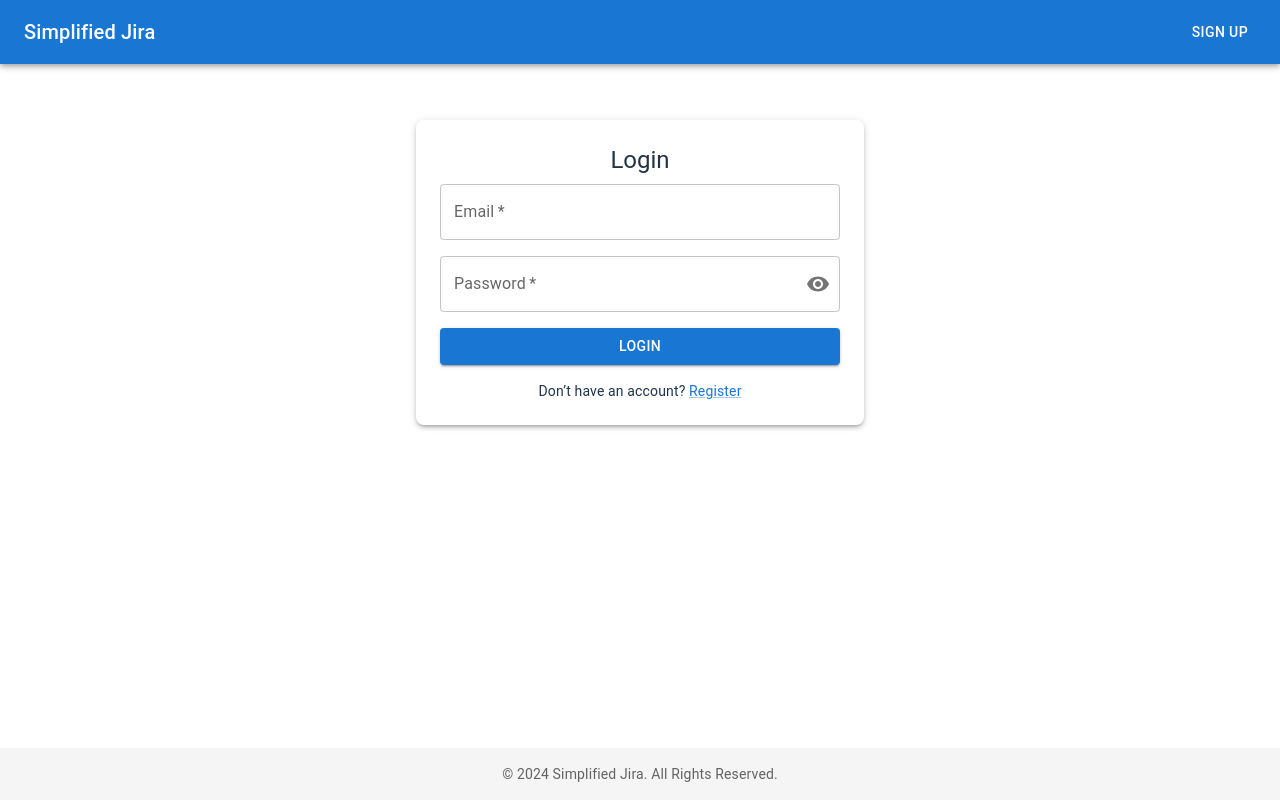
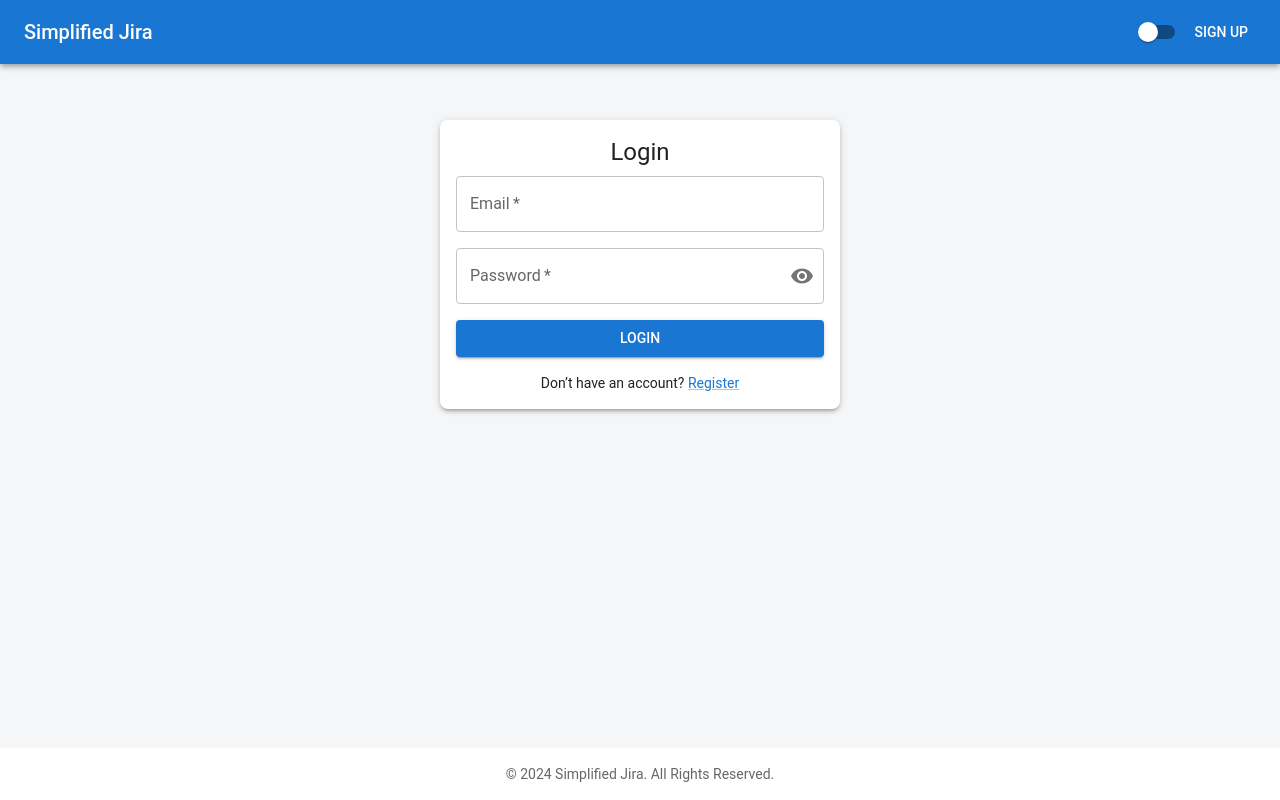
Before and after one commit to Manasamohapatra1/simplified-jira, a React (Vite) app in the folder client/: page /login in a window 1280 px wide. Built offline with nearby package versions, Linux system fonts and the light colour scheme; no server answers.

Commit message:
UI theme added

```diff
--- a/client/src/components/Landing Page/LandingPage.jsx
+++ b/client/src/components/Landing Page/LandingPage.jsx
@@ -1,6 +1,7 @@
 import React from "react";
 import { Box, Typography, Button } from "@mui/material";
 import { useNavigate } from "react-router-dom";
+
 
 const LandingPage = () => {
   const navigate = useNavigate();
@@ -13,16 +14,16 @@ const LandingPage = () => {
 
   return (
     <Box
-      sx={{
+      sx={ (theme) => ({
         maxWidth: 600,
         mx: "auto",
         mt: 5,
         p: 3,
         boxShadow: 3,
         borderRadius: 2,
-        backgroundColor: "white",
+        backgroundColor: theme.palette.background.paper,
         textAlign: "center",
-      }}
+      })}
     >
       <Typography variant="h4" gutterBottom>
         Welcome to Simplified Jira
--- a/client/src/components/Layout.jsx
+++ b/client/src/components/Layout.jsx
@@ -1,11 +1,16 @@
-import { AppBar, Toolbar, Typography, Button, Container } from "@mui/material";
+import { AppBar, Toolbar, Typography, Button, Container, Switch } from "@mui/material";
 import { Outlet } from "react-router-dom";
 import { Link } from "react-router-dom";
 import { useVisibility } from "../contexts/VisibilityContext";
+import { useContext } from "react";
+import { ThemeContext } from "../contexts/ThemeContext";
+import { useTheme } from "@mui/material/styles";
 
 
 const Layout = () => {
     const { visibleButton } = useVisibility();
+    const { isDarkMode, toggleTheme } = useContext(ThemeContext);
+    const theme = useTheme();
     return (
         <div style={{ display: "flex", flexDirection: "column", minHeight: "100vh" }}>
             {/* AppBar */}
@@ -16,6 +21,7 @@ const Layout = () => {
                             Simplified Jira
                         </Link>
                     </Typography>
+                    <Switch checked={isDarkMode} onChange={toggleTheme} />
                     {(visibleButton === "both" || visibleButton === 'login') && (
                         <Button color="inherit">
                             <Link to="/login" className="white-link">Login</Link>
@@ -39,7 +45,8 @@ const Layout = () => {
             {/* Footer */}
             <footer
                 style={{
-                    backgroundColor: "#f5f5f5",
+                    backgroundColor: theme.palette.background.paper,
+                    color: theme.palette.text.primary,
                     padding: "1rem",
                     textAlign: "center",
                     marginTop: "auto",
--- a/client/src/components/Login/LoginForm.jsx
+++ b/client/src/components/Login/LoginForm.jsx
@@ -52,15 +52,17 @@ const LoginForm = () => {
 
     return (
         <Box
-        sx={{
+        sx={(theme) => ({
             maxWidth: 400,
             mx: "auto",
             mt: 5,
             p: 3,
             boxShadow: 3,
             borderRadius: 2,
-            backgroundColor: "white",
-        }}
+            backgroundColor: theme.palette.background.paper,
+            color: theme.palette.text.primary,
+            padding: theme.spacing(2),
+        })}
         >
         <Typography variant="h5" gutterBottom align="center">
             Login
--- a/client/src/components/Registration/RegistrationForm.jsx
+++ b/client/src/components/Registration/RegistrationForm.jsx
@@ -39,14 +39,16 @@ const RegistrationForm = () => {
 
   return (
     <Box
-      sx={{
+      sx={(theme) => ({
         maxWidth: 400,
         mx: "auto",
         p: 3,
         boxShadow: 3,
         borderRadius: 2,
-        backgroundColor: "white",
-      }}
+        backgroundColor: theme.palette.background.paper,
+        color: theme.palette.text.primary,
+        padding: theme.spacing(2),
+      })}
     >
       <Typography variant="h5" gutterBottom align="center">
         Register
--- /dev/null
+++ b/client/src/contexts/ThemeContext.jsx
@@ -0,0 +1,32 @@
+import { createContext, useState, useMemo } from "react";
+import { ThemeProvider } from "@mui/material/styles";
+import CssBaseline from "@mui/material/CssBaseline";
+import lightTheme from "../themes/lightTheme";
+import darkTheme from "../themes/darkTheme";
+
+export const ThemeContext = createContext();
+
+export const ThemeContextProvider = ({ children }) => {
+  const [isDarkMode, setIsDarkMode] = useState(
+    () => JSON.parse(localStorage.getItem("darkMode")) || false
+  );
+
+  const toggleTheme = () => {
+    setIsDarkMode((prev) => {
+      const newMode = !prev;
+      localStorage.setItem("darkMode", JSON.stringify(newMode));
+      return newMode;
+    });
+  };
+
+  const theme = useMemo(() => (isDarkMode ? darkTheme : lightTheme), [isDarkMode]);
+
+  return (
+    <ThemeContext.Provider value={{ isDarkMode, toggleTheme }}>
+      <ThemeProvider theme={theme}>
+        <CssBaseline />
+        {children}
+      </ThemeProvider>
+    </ThemeContext.Provider>
+  );
+};
--- a/client/src/main.jsx
+++ b/client/src/main.jsx
@@ -3,11 +3,14 @@ import { createRoot } from 'react-dom/client'
 import './index.css'
 import App from './App.jsx'
 import { VisibilityProvider } from './contexts/VisibilityContext.jsx'
+import { ThemeContextProvider } from './contexts/ThemeContext.jsx'
 
 createRoot(document.getElementById('root')).render(
   <StrictMode>
     <VisibilityProvider>
-      <App />
+      <ThemeContextProvider>
+        <App />
+      </ThemeContextProvider>
     </VisibilityProvider>
   </StrictMode>,
 )
--- /dev/null
+++ b/client/src/themes/darkTheme.js
@@ -0,0 +1,22 @@
+import { createTheme } from "@mui/material";
+
+const darkTheme = createTheme({
+  palette: {
+    mode: "dark",
+    primary: {
+      main: "#90caf9",
+    },
+    secondary: {
+      main: "#ce93d8",
+    },
+    background: {
+      default: "#121212",
+      paper: "#1e1e1e",
+    },
+  },
+  typography: {
+    fontFamily: "Roboto, Arial, sans-serif",
+  },
+});
+
+export default darkTheme;
--- /dev/null
+++ b/client/src/themes/lightTheme.js
@@ -0,0 +1,22 @@
+import { createTheme } from "@mui/material";
+
+const lightTheme = createTheme({
+  palette: {
+    mode: "light",
+    primary: {
+      main: "#1976d2",
+    },
+    secondary: {
+      main: "#9c27b0",
+    },
+    background: {
+      default: "#f4f6f8",
+      paper: "#ffffff",
+    },
+  },
+  typography: {
+    fontFamily: "Roboto, Arial, sans-serif",
+  },
+});
+
+export default lightTheme;
```
Also changed, not shown: 1 other file (tests, documents, lock files or other folders).
